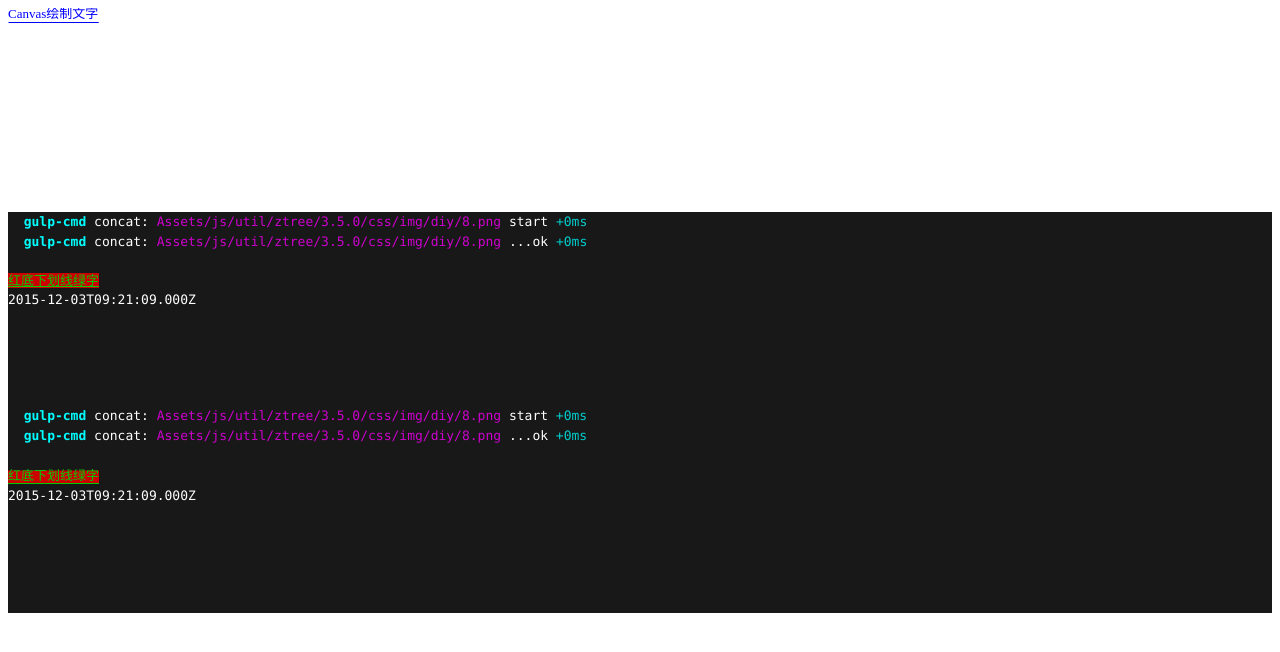
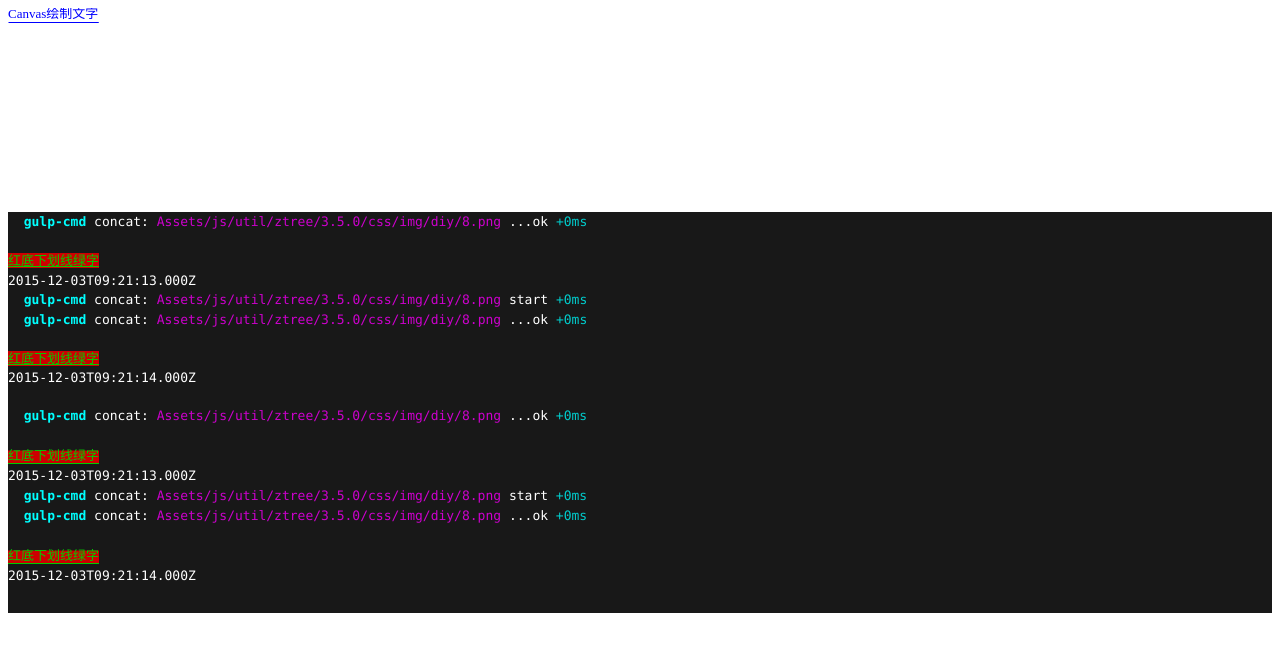
Before and after one commit to nuintun/command-manager, a website: page canvas.html in a window 1280 px wide. Drawn offline with Linux system fonts and the light colour scheme.

Commit message:
update files

```diff
--- a/canvas.html
+++ b/canvas.html
@@ -71,6 +71,7 @@
       canvas.style.backgroundColor = 'transparent';
 
       var xterm = new AnsiTerminal(80, 10, 0);
+      var canvasXTerm = new CanvasXTerm();
 
       xterm.debug = false;
       xterm.newline_mode = true;
@@ -81,22 +82,18 @@
           '  \u001b[36;1mgulp-cmd \u001b[0mconcat: \u001b[35mAssets/js/util/ztree/3.5.0/css/img/diy/8.png\u001b[39m ...ok\u001b[36m +0ms\u001b[0m\r\n'
         ].forEach(function (line){ xterm.write(line + '\n'); });
 
-        xterm.write('\033[4;41;32m红底下划线绿字\033[0m\r\n' + new Date().toISOString());
+        xterm.write('\033[4;41;32m红底下划线绿字\033[0m\r\n' + new Date().toISOString() + '\r\n');
 
         document.getElementById('term').innerHTML = xterm.toString('html');
 
-        // setTimeout(write, 1000 - new Date().getMilliseconds());
+        canvasXTerm.draw(xterm.getStyles());
+
+        document.getElementById('term').appendChild(canvasXTerm.canvas);
+
+        setTimeout(write, 1000 - new Date().getMilliseconds());
       }
 
       write();
-
-      var canvasXTerm = new CanvasXTerm();
-
-      canvasXTerm.draw(xterm.getStyles());
-
-      console.log(canvasXTerm.canvas);
-
-      document.getElementById('term').appendChild(canvasXTerm.canvas);
     </script>
   </body>
 </html>
```
